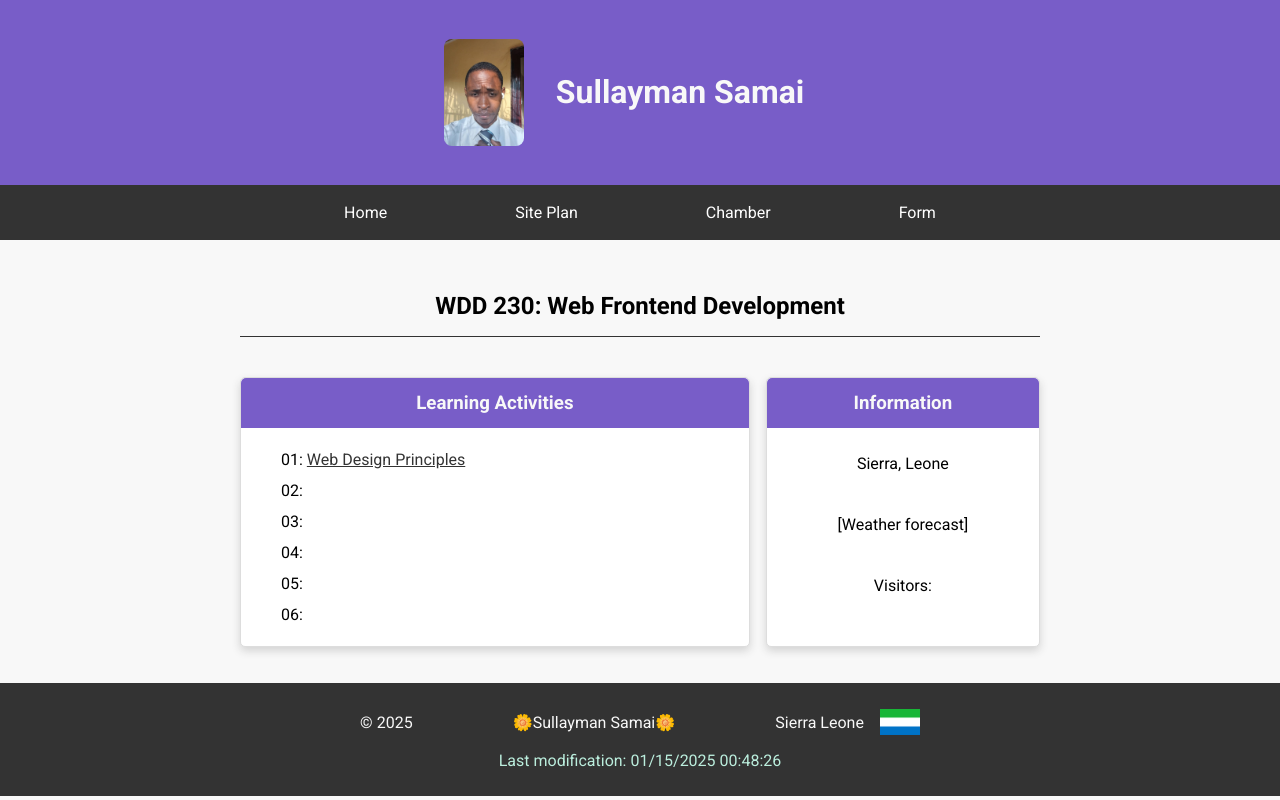
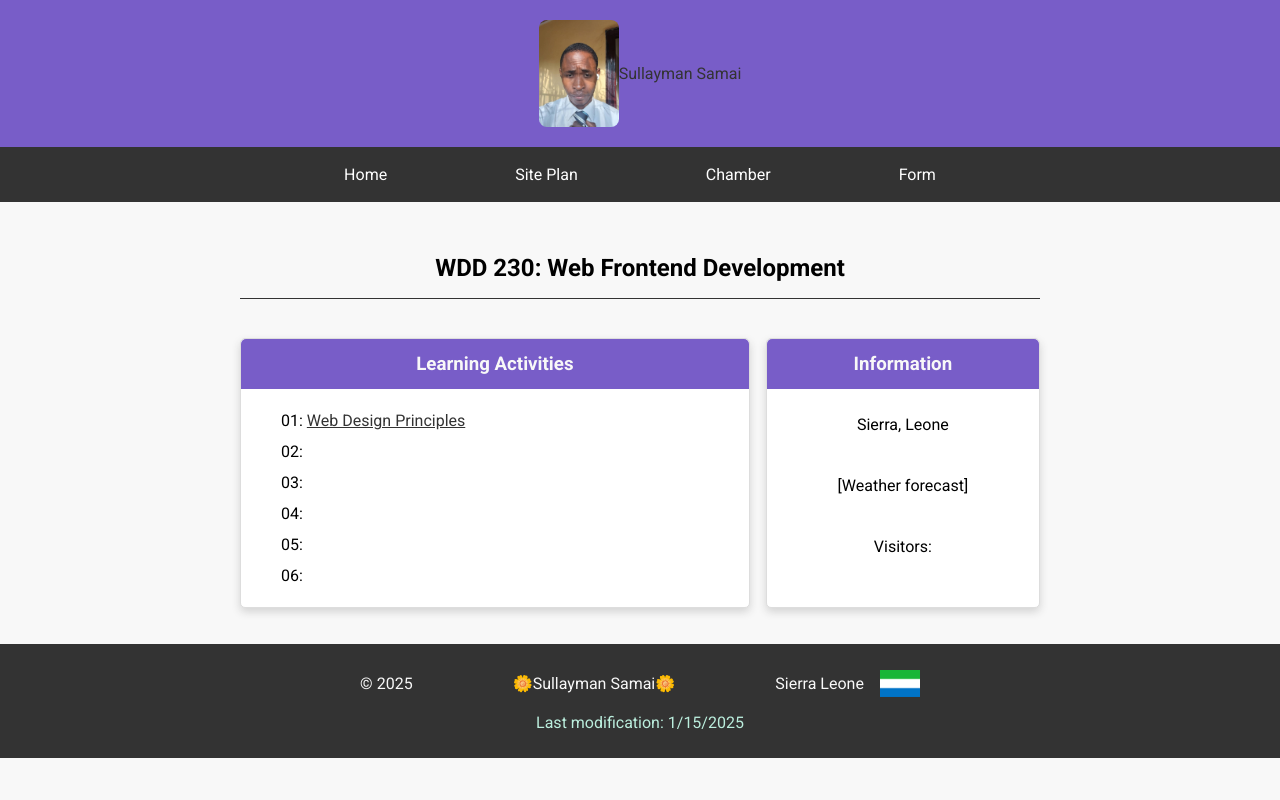
Before and after one commit to sullayman1/wdd230, a plain HTML site: page index.html in a window 1280 px wide. Drawn offline with Linux system fonts and the light colour scheme.

Commit message:
i have just add the span link to the home page

```diff
--- a/index.html
+++ b/index.html
@@ -24,7 +24,7 @@
 <body>
     <header>
         <img src="images/Samai.jpg" alt="Image of Sullayman Samai" width="100">
-        <h1>Sullayman Samai</h1>
+        <span> Sullayman Samai</span>
     </header>
     <button id="menu" aria-label="Toggle navigation"></button>
     <nav class="navigation" aria-hidden="true">
@@ -67,10 +67,7 @@
         </div>
         <p id="mod">Last modification: <span id="lastModified"></span></p>
     </footer>
-    <script src="scripts/getdates.js"></script>
-    <script src="scripts/menu.js"></script>
-    <script src="scripts/visits.js"></script>
-    <script src="scripts/links.js"></script>
+    <script src="scripts/getDates.js"></script>
 </body>
 
 </html>
--- a/scripts/getDates.js
+++ b/scripts/getDates.js
@@ -1,5 +1,13 @@
-const d = new Date();
-document.getElementById("year").innerHTML = d.getFullYear();
+// getDates.js
+document.addEventListener("DOMContentLoaded", function() {
+    const yearElement = document.getElementById("year");
+    const lastModifiedElement = document.getElementById("lastModified");
 
-const date = document.lastModified;
-document.getElementById("lastModified").innerHTML = date;
+    // Get the current year
+    const currentYear = new Date().getFullYear();
+    yearElement.textContent = currentYear;
+
+    // Get the last modified date
+    const lastModifiedDate = new Date(document.lastModified);
+    lastModifiedElement.textContent = lastModifiedDate.toLocaleDateString();
+});
```
